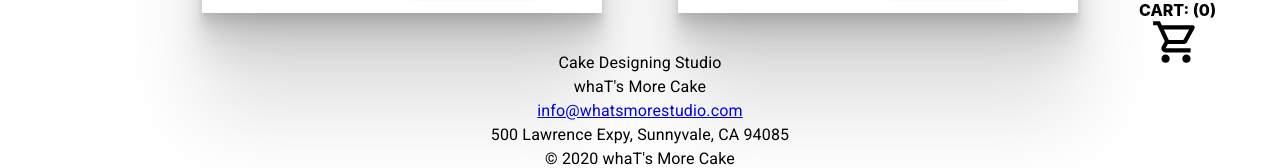
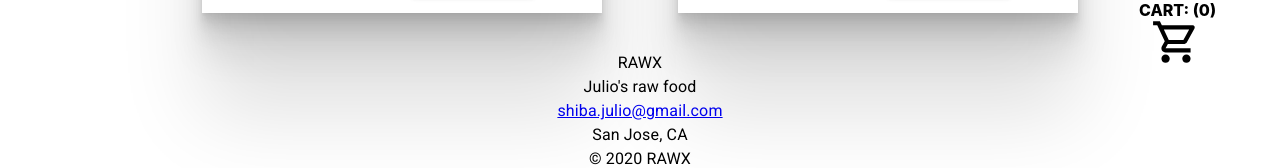
Before and after one commit to gnotnay/DoggieFood, a React (Create React App) app in the folder myapp/: page / in a window 1280 px wide. Shown: the part 664-832 px from the top of the page. Built offline with nearby package versions, Linux system fonts and the light colour scheme.

Commit message:
Add contacts

```diff
--- a/myapp/src/components/ContactInfo.js
+++ b/myapp/src/components/ContactInfo.js
@@ -1,26 +1,18 @@
-import React from 'react';
+import React from "react";
 import Typography from "@material-ui/core/Typography";
 
 const ContactInfo = () => {
   return (
     <div>
+      <Typography>RAWX</Typography>
+      <Typography>Julio's raw food</Typography>
       <Typography>
-      Cake Designing Studio
+        <a href="shiba.julio@gmail.com">shiba.julio@gmail.com</a>
       </Typography>
-      <Typography>
-        whaT's More Cake
-      </Typography>
-      <Typography>
-      <a href="info@whatsmorestudio.com">info@whatsmorestudio.com</a>
-      </Typography>
-      <Typography>
-        500 Lawrence Expy, Sunnyvale, CA 94085
-      </Typography>
-      <Typography>
-        © 2020 whaT's More Cake
-      </Typography>
+      <Typography>San Jose, CA</Typography>
+      <Typography>© 2020 RAWX</Typography>
     </div>
   );
-}
+};
 
 export default ContactInfo;
```
